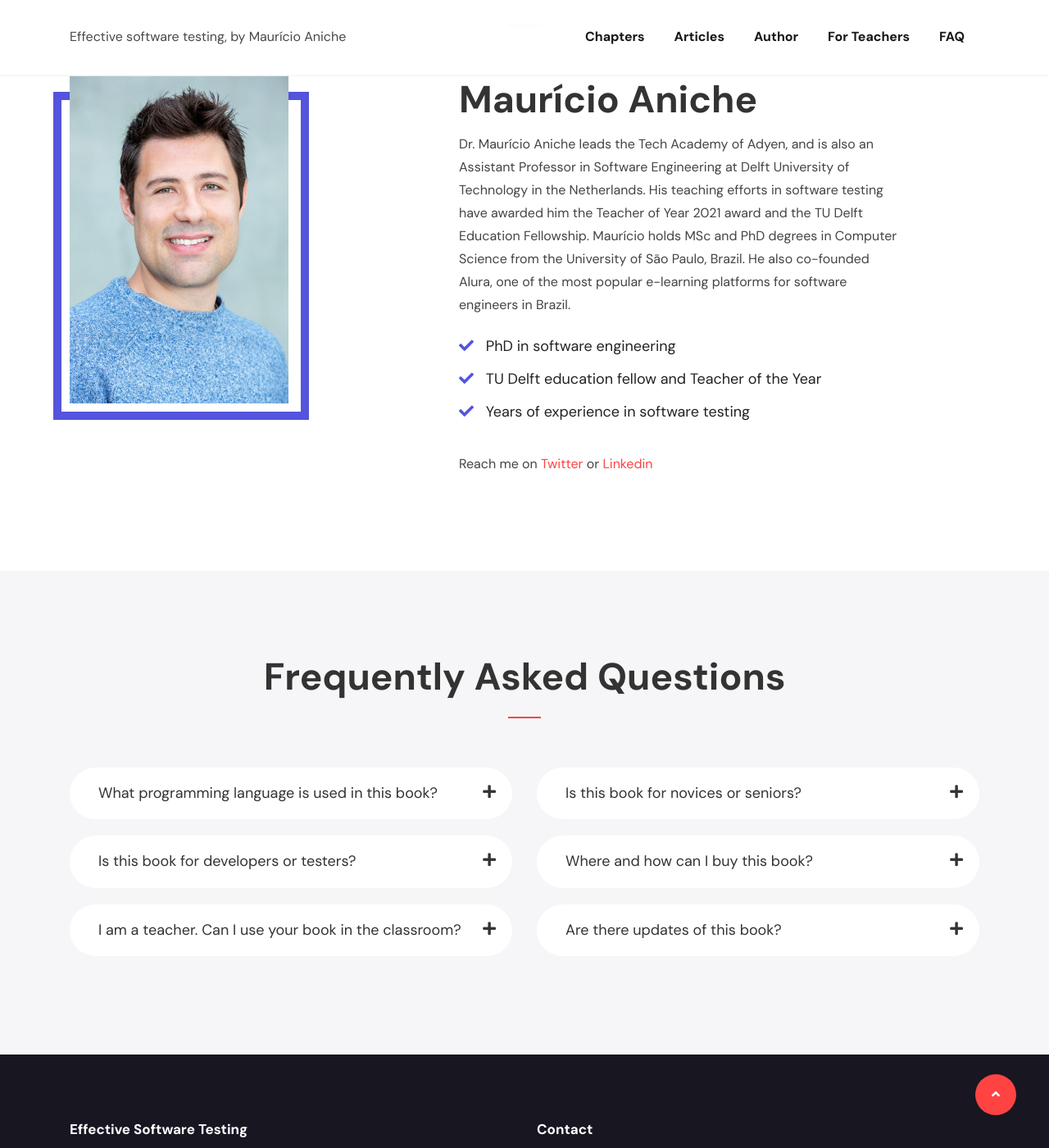
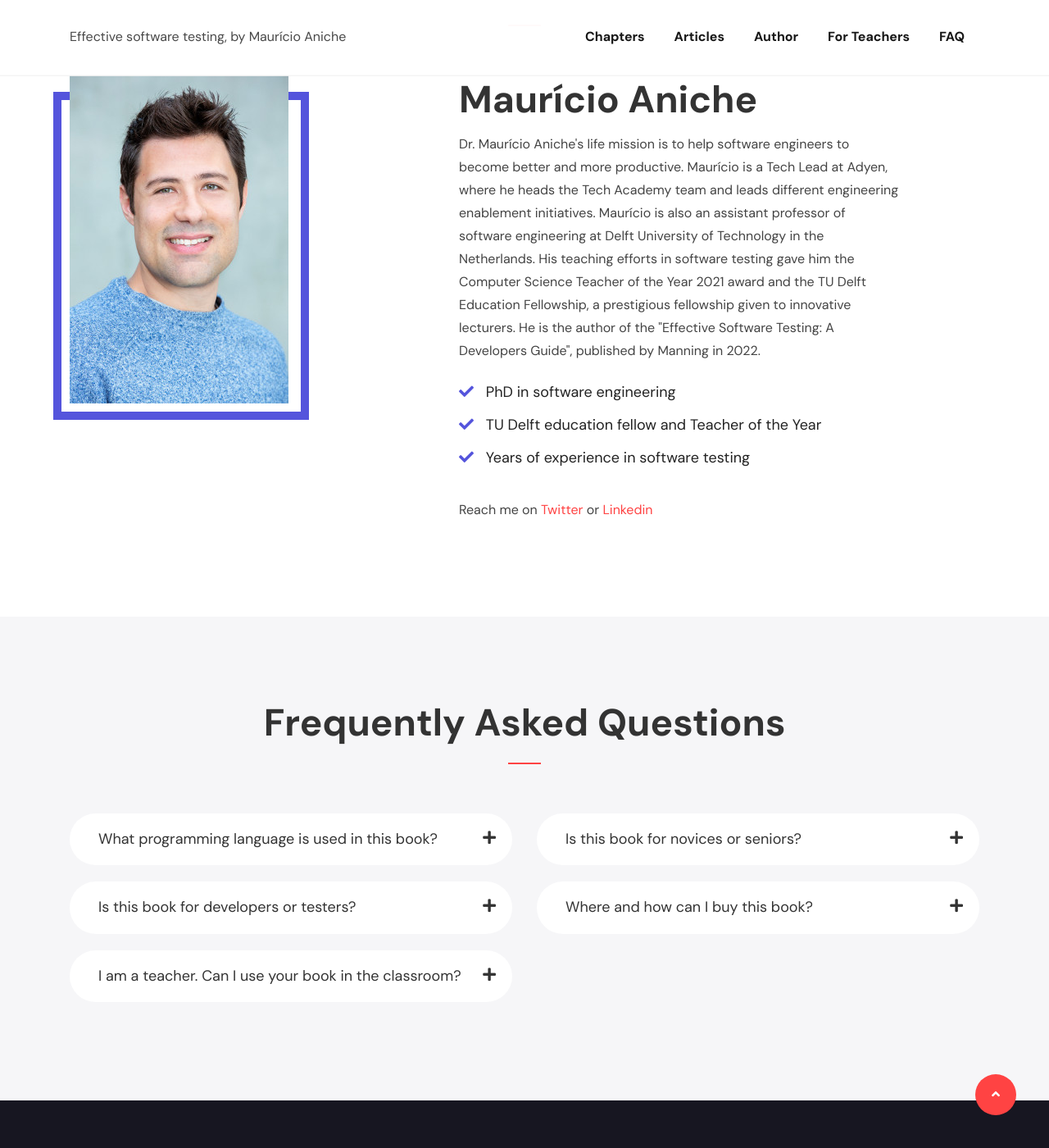
Before and after one commit to effective-software-testing/website, a Jekyll site: the page built from index.html, in a window 1280 px wide and 1400 px high, scrolled down 3200 px. Shown: the whole window at 82% size. Built offline with Jekyll 4.4.1, drawn with Linux system fonts in a browser that asks for light colours; comment, search, counter and statistics services are not loaded.

Commit message:
overall improvements

```diff
--- a/index.html
+++ b/index.html
@@ -234,7 +234,7 @@ title: "Effective Software Testing: A Developer's Guide, by Maurício Aniche"
             <div class="col-lg-6 col-md-6">
                 <div class="section-heading mb-0">
                     <h3 class="heading-title">Maurício Aniche</h3>
-                    <p>Dr. Maurício Aniche leads the Tech Academy of Adyen, and is also an Assistant Professor in Software Engineering at Delft University of Technology in the Netherlands. His teaching efforts in software testing have awarded him the Teacher of Year 2021 award and the TU Delft Education Fellowship. Maurício holds MSc and PhD degrees in Computer Science from the University of São Paulo, Brazil. He also co-founded Alura, one of the most popular e-learning platforms for software engineers in Brazil.</p>
+                    <p>Dr. Maurício Aniche's life mission is to help software engineers to become better and more productive. Maurício is a Tech Lead at Adyen, where he heads the Tech Academy team and leads different engineering enablement initiatives. Maurício is also an assistant professor of software engineering at Delft University of Technology in the Netherlands. His teaching efforts in software testing gave him the Computer Science Teacher of the Year 2021 award and the TU Delft Education Fellowship, a prestigious fellowship given to innovative lecturers. He is the author of the "Effective Software Testing: A Developers Guide", published by Manning in 2022.</p>
                 </div>
 
                 <div class="author-desc">
@@ -349,23 +349,6 @@ title: "Effective Software Testing: A Developer's Guide, by Maurício Aniche"
                             </div>
                         </div>
                     </div>
-                    <div class="panel panel-default">
-                        <div class="panel-heading" role="tab" id="headingTwo">
-                            <h4 class="panel-title ">
-                                <a class="collapsed" role="button" data-toggle="collapse" data-parent="#accordion" href="#collapseSix"  aria-controls="collapseSix">
-                                    <i class="more-less fa fa-plus"></i>
-                                    Are there updates of this book?
-                                </a>
-                            </h4>
-                        </div>
-                        <div id="collapseSix" class="panel-collapse collapse" role="tabpanel" aria-labelledby="headingFive">
-                            <div class="panel-body">
-                                I write lots of blog posts that complement this book. See the Articles section above. I also maintain a page where I discuss <a href="/updates">things I would change in the existing book</a>. Take a look at it!
-                            </div>
-                        </div>
-                    </div>
-
-
 
 			    </div><!-- panel-group -->
             </div>
```
Also changed, not shown: talk.md (+30 -6 lines), 1 other file.
